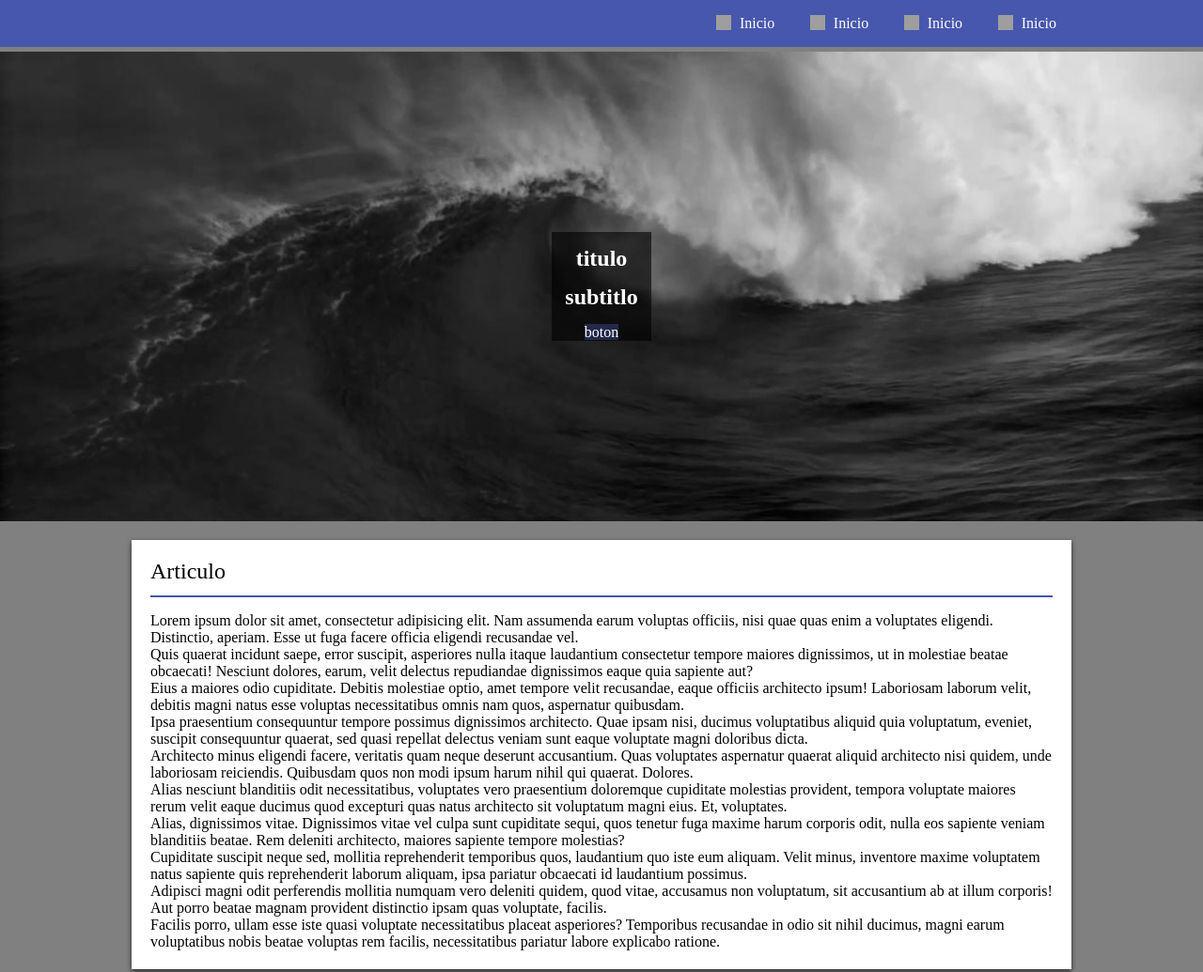
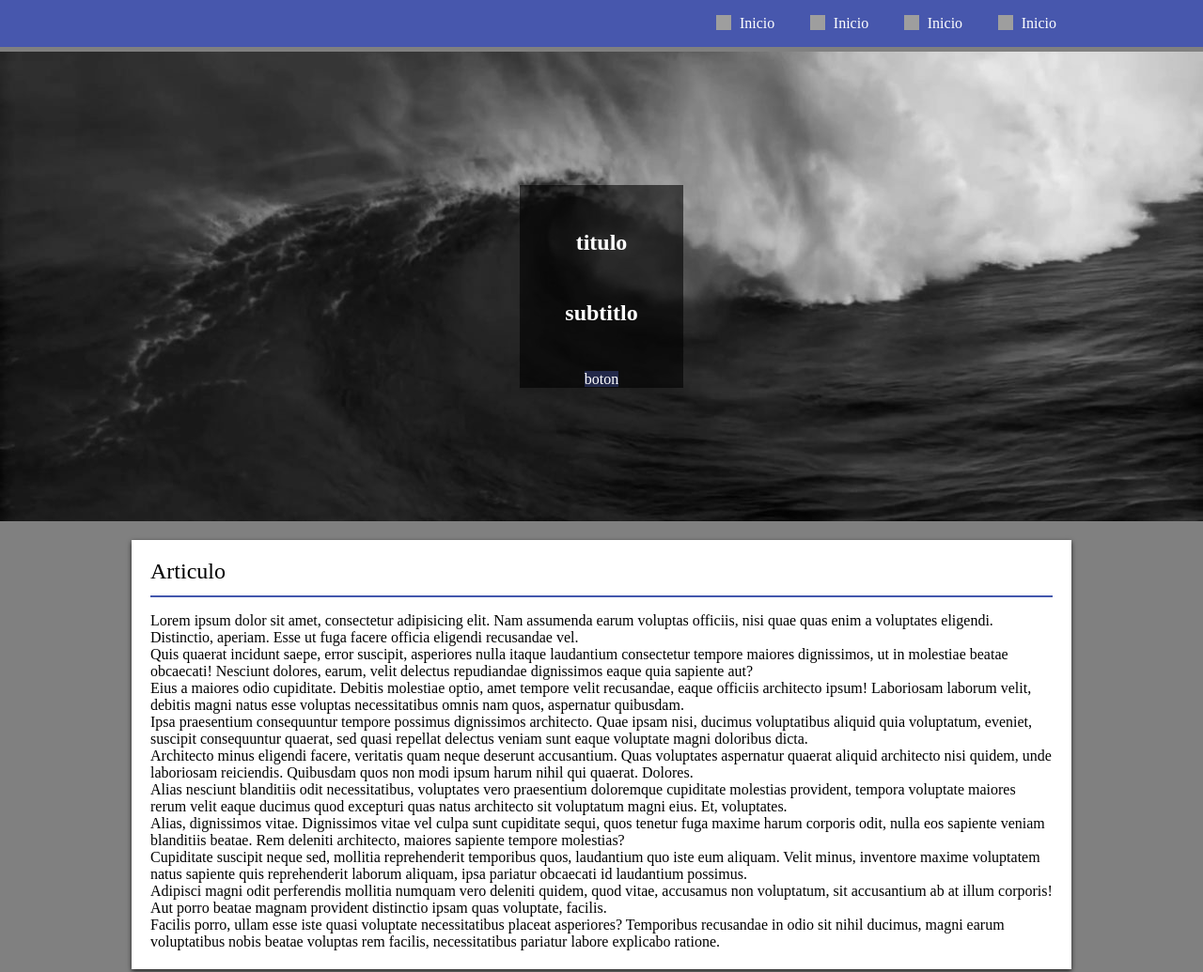
Before and after one commit to oteroweb/oterowebsite, a plain HTML site: page index.html in a window 1280 px wide. Shown: the top 1035 px of the page at 94% size. Drawn offline with Linux system fonts and the light colour scheme; grey boxes are pictures that could not be loaded.

Commit message:
Update style.css

```diff
--- a/css/style.css
+++ b/css/style.css
@@ -122,15 +122,15 @@ justify-content: center;
 }
 .content_video h1 {
 	color: #fff;
-	margin:0.6em;
+	margin:2em;
 }
 .content_video h2 {
-	margin:0.6em;
+	margin:2em;
 	color: #fff;
 }
 .content_video a {
 	color: #fff;
-	margin:1em;
+	margin:2em;
 	text-decoration: none;
 	background: rgba(71, 87, 173, 0.38);
 
@@ -141,12 +141,6 @@ justify-content: center;
 
 
 }
-/*a[class^="section_"]{
- display:flex;
-}*/
-/*div .section_video{
-	flex-direction: column;
-	align-content: center;
-}*/
+
 /*twa-lg, twa-2x, twa-3x, twa-4x and twa-5x.
  http://www.webpagefx.com/tools/emoji-cheat-sheet/*/
```
